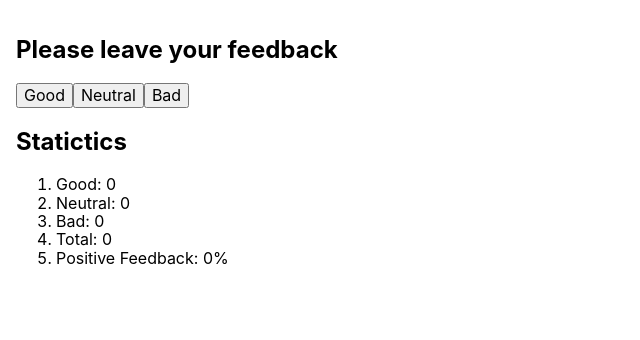
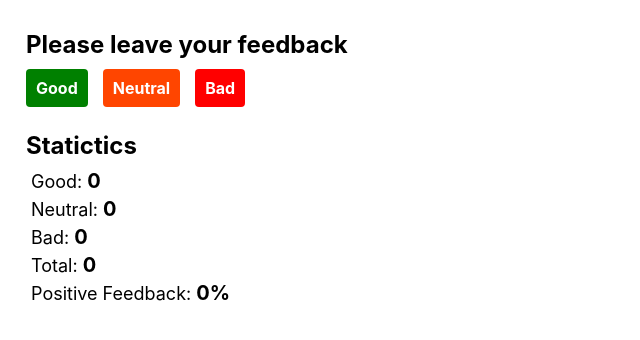
Before and after one commit to Kate-Kitkat19/goit-react-hw-02-feedback, a React (Create React App) app: page / in a window 1280 px wide. Shown: the top 340 px of the page, without its empty margins (0-640 px from the left). Built offline with nearby package versions, Linux system fonts and the light colour scheme.

Commit message:
new styles

```diff
--- a/package.json
+++ b/package.json
@@ -8,6 +8,7 @@
     "@testing-library/react": "^12.1.4",
     "@testing-library/user-event": "^13.5.0",
     "modern-normalize": "^1.1.0",
+    "nanoid": "^4.0.0",
     "prop-types": "^15.8.1",
     "react": "^18.1.0",
     "react-dom": "^18.1.0",
--- a/src/components/App.jsx
+++ b/src/components/App.jsx
@@ -6,5 +6,5 @@ export const App = () => {
     <Layout>
       <FeedbackForm></FeedbackForm>
     </Layout>
-  );
+  )
 };
--- a/src/components/FeedBackForm/Controls/Controls.jsx
+++ b/src/components/FeedBackForm/Controls/Controls.jsx
@@ -1,19 +1,22 @@
 import { PropTypes } from 'prop-types';
-
+import { Wrapper, Title, Button } from './Controls.styled';
 export const Controls = ({ onBtnClick }) => {
   return (
-    <div>
-      <h2>Please leave your feedback</h2>
-      <button type="button" onClick={onBtnClick}>
+    <Wrapper>
+      <Title>Please leave your feedback</Title>
+
+      <Button type="button" onClick={onBtnClick} value="good">
         Good
-      </button>
-      <button type="button" onClick={onBtnClick}>
+      </Button>
+
+      <Button type="button" onClick={onBtnClick} value="neutral">
         Neutral
-      </button>
-      <button type="button" onClick={onBtnClick}>
+      </Button>
+
+      <Button type="button" onClick={onBtnClick} value="bad">
         Bad
-      </button>
-    </div>
+      </Button>
+    </Wrapper>
   );
 };
 
--- a/src/components/FeedBackForm/Controls/Controls.styled.jsx
+++ b/src/components/FeedBackForm/Controls/Controls.styled.jsx
@@ -0,0 +1,55 @@
+import styled from 'styled-components';
+
+export const Wrapper = styled.div`
+  padding: 10px;
+`;
+
+export const Title = styled.h2`
+  margin: 0;
+  margin-bottom: 5px;
+  padding: 5px 0;
+`;
+
+export const List = styled.ul`
+  list-style: none;
+  margin: 0;
+  padding: 0;
+  font-size: 14px;
+  display: flex;
+`;
+
+export const Button = styled.button`
+  margin: 0;
+  padding: 10px;
+  cursor: pointer;
+  vertical-align: middle;
+  border-radius: 4px;
+  border: none;
+  transition: box-shadow 250ms cubic-bezier(0.4, 0, 0.2, 1);
+
+  background-color: ${p => {
+    switch (p.value) {
+      case 'bad':
+        return 'red';
+      case 'neutral':
+        return 'orangered';
+      case 'good':
+        return 'green';
+      default:
+        throw new Error('Something went wrong, please check the button');
+    }
+  }};
+
+  &:hover,
+  &:focus {
+    box-shadow: rgb(0 0 0 / 20%) 0px 3px 1px -2px,
+      rgb(0 0 0 / 14%) 0px 2px 2px 0px, rgb(0 0 0 / 12%) 0px 1px 5px 0px;
+  }
+
+  &:not(:last-child) {
+    margin-right: 15px;
+  }
+
+  color: white;
+  font-weight: 700;
+`;
--- a/src/components/FeedBackForm/FeedbackForm.jsx
+++ b/src/components/FeedBackForm/FeedbackForm.jsx
@@ -11,7 +11,6 @@ export class FeedbackForm extends Component {
 
   onClick = evt => {
     const value = evt.target.textContent.toLowerCase();
-    console.log('Натиснули на кнопку', { value });
     this.setState(prevValue => {
       return { [value]: prevValue[value] + 1 };
     });
@@ -24,18 +23,9 @@ export class FeedbackForm extends Component {
   }
 
   countPositiveFeedbackPercentage(totalValue) {
-    console.log(
-      'FeedbackForm   countPositiveFeedbackPercentage   totalValue',
-      totalValue
-    );
     const { good } = this.state;
-    console.log('FeedbackForm   countPositiveFeedbackPercentage   good', good);
-    if (good) {
-      const percentage = good / totalValue;
-      return percentage.toFixed(2) * 100;
-    } else {
-      return '0';
-    }
+    const percentage = good ? ((good / totalValue) * 100).toFixed(0) : '0';
+    return percentage;
   }
 
   render() {
--- a/src/components/FeedBackForm/FeedvackForm.styled.jsx
+++ /dev/null
@@ -1 +0,0 @@
-import styled from "styled-components";
--- a/src/components/FeedBackForm/Stats/Stats.jsx
+++ b/src/components/FeedBackForm/Stats/Stats.jsx
@@ -1,16 +1,29 @@
+
 import { PropTypes } from 'prop-types';
+import { Wrapper, List, Title, Item, Value } from './Stats.styled';
+
 export const Stats = ({ stats, total, percentage }) => {
   return (
-    <div>
-      <h2>Statictics</h2>
-      <ol>
-        <li>Good: {stats.good}</li>
-        <li>Neutral: {stats.neutral}</li>
-        <li>Bad: {stats.bad}</li>
-        <li>Total: {total}</li>
-        <li>Positive Feedback: {percentage}%</li>
-      </ol>
-    </div>
+    <Wrapper>
+      <Title>Statictics</Title>
+      <List>
+        <Item>
+          Good: <Value>{stats.good}</Value>
+        </Item>
+        <Item>
+          Neutral: <Value>{stats.neutral}</Value>
+        </Item>
+        <Item>
+          Bad: <Value>{stats.bad}</Value>
+        </Item>
+        <Item>
+          Total: <Value>{total}</Value>
+        </Item>
+        <Item>
+          Positive Feedback: <Value>{percentage}%</Value>
+        </Item>
+      </List>
+    </Wrapper>
   );
 };
 
@@ -20,4 +33,6 @@ Stats.propTypes = {
     neutral: PropTypes.number.isRequired,
     bad: PropTypes.number.isRequired,
   }),
+  total: PropTypes.number.isRequired,
+  value: PropTypes.oneOfType([PropTypes.number, PropTypes.string]),
 };
--- a/src/components/FeedBackForm/Stats/Stats.styled.jsx
+++ b/src/components/FeedBackForm/Stats/Stats.styled.jsx
@@ -0,0 +1,30 @@
+import styled from 'styled-components';
+
+export const Wrapper = styled.div`
+  padding: 10px;
+`;
+
+export const List = styled.ol`
+  list-style: none;
+  margin: 0;
+  padding: 0;
+  font-size: 18px;
+  display: flex;
+  flex-direction: column;
+  gap: 5px;
+`;
+
+export const Title = styled.h2`
+  margin: 0;
+  margin-bottom: 5px;
+  padding: 5px 0;
+`;
+
+export const Item = styled.li`
+  padding-left: 5px;
+`;
+
+export const Value = styled.span`
+  font-weight: 700;
+  font-size: 20px;
+`;
```
Also changed, not shown: 1 other file (tests, documents, lock files or other folders).
